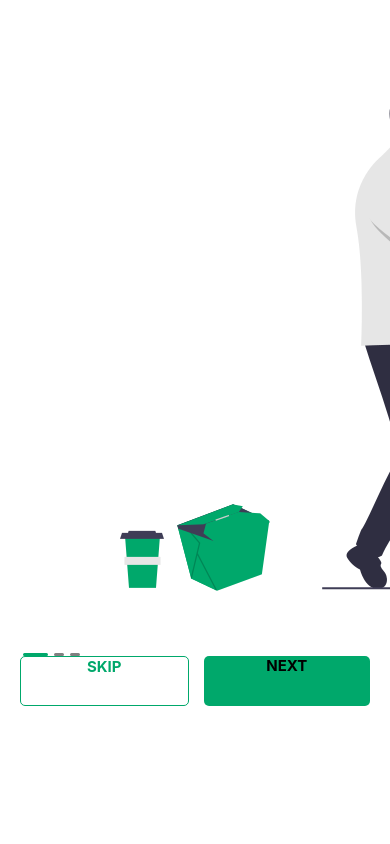
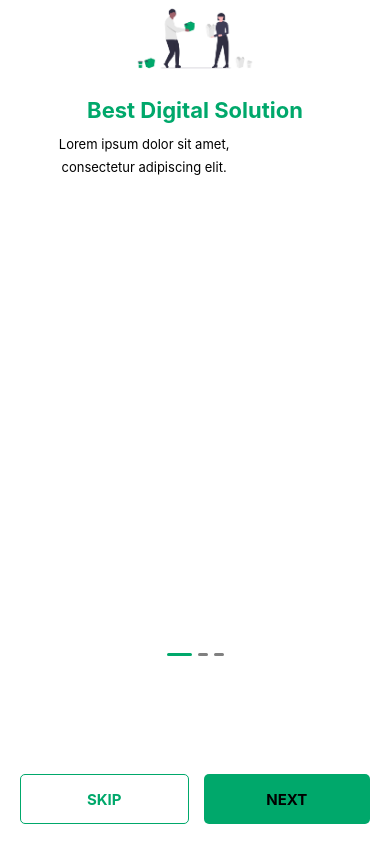
Before and after one commit to devteamsphere/trashapp, a React Native app: screen /OnBoarding in a window 390 px wide. Built offline with nearby package versions, Linux system fonts and the light colour scheme.

Commit message:
chal gaya bc

```diff
--- a/screens/OnboardingScreen.js
+++ b/screens/OnboardingScreen.js
@@ -38,12 +38,10 @@ const slides = [
 
 const Slide = ({ item }) => {
   return (
-    <View
-    //  style={{ alignItems: "center", justifyContent: "baseline" }}
-    >
+    <View style={{ alignItems: "center" }}>
       <Image
         source={item?.image}
-        // style={{ height: "30", width, resizeMode: "contain" }}
+        style={{ height: "75%", width, resizeMode: "contain" }}
       />
       <View>
         <Text style={styles.title}>{item?.title}</Text>
@@ -83,7 +81,7 @@ const OnboardingScreen = ({ navigation }) => {
       <View
         style={{
           height: height * 0.25,
-          // justifyContent: "space-between",
+          justifyContent: "space-between",
           paddingHorizontal: 20,
         }}
       >
@@ -91,7 +89,7 @@ const OnboardingScreen = ({ navigation }) => {
         <View
           style={{
             flexDirection: "row",
-            // justifyContent: "center",
+            justifyContent: "center",
             marginTop: 20,
           }}
         >
@@ -195,7 +193,7 @@ const styles = StyleSheet.create({
     maxWidth: "70%",
     textAlign: "center",
     position: "relative",
-    left: "50%",
+    // left: "50%",
     // transform:"translate(-50%)",
     lineHeight: 23,
   },
@@ -224,7 +222,7 @@ const styles = StyleSheet.create({
     borderRadius: 5,
     color: "white",
     backgroundColor: "#00A86B",
-    // justifyContent: "center",
+    justifyContent: "center",
     alignItems: "center",
   },
 });
```
